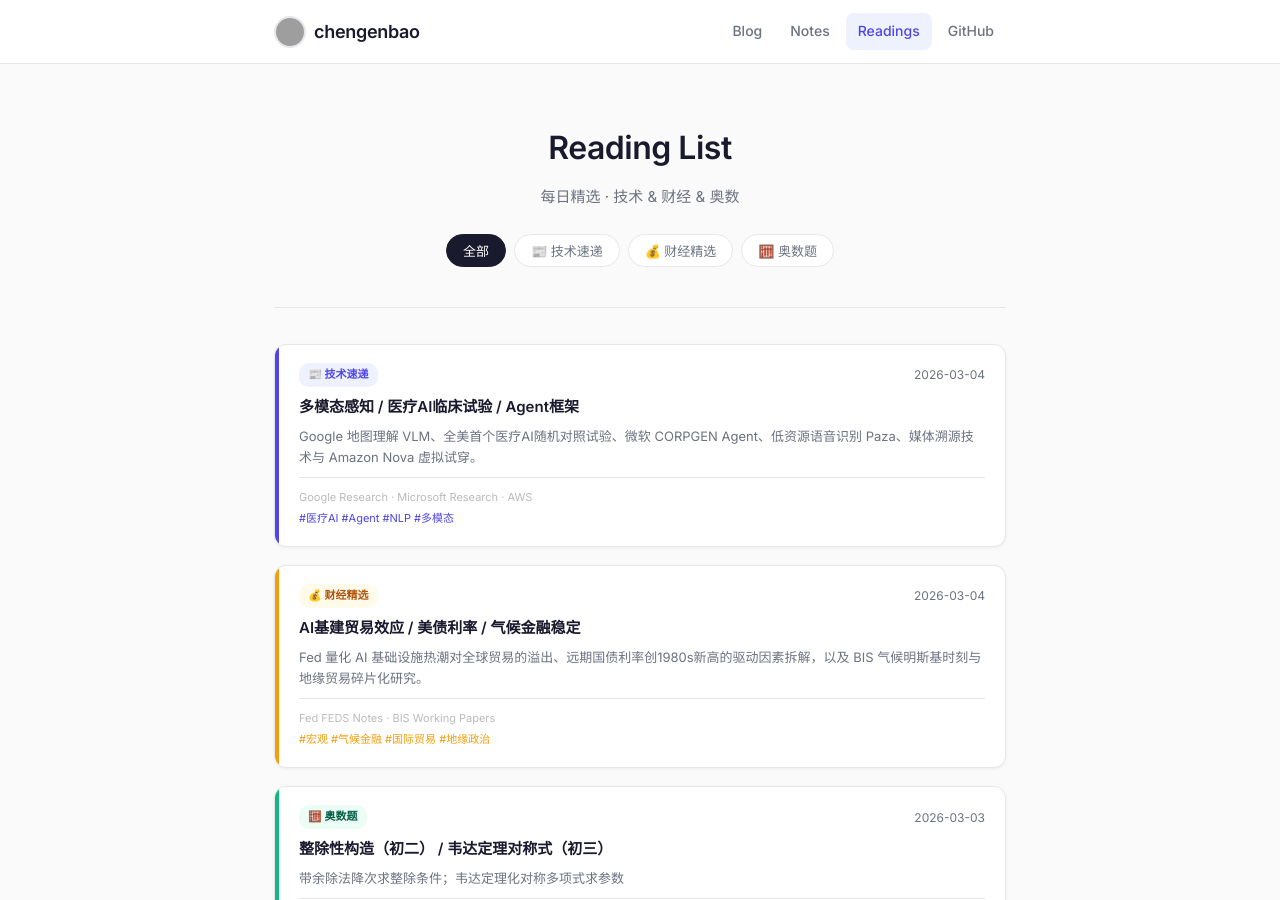
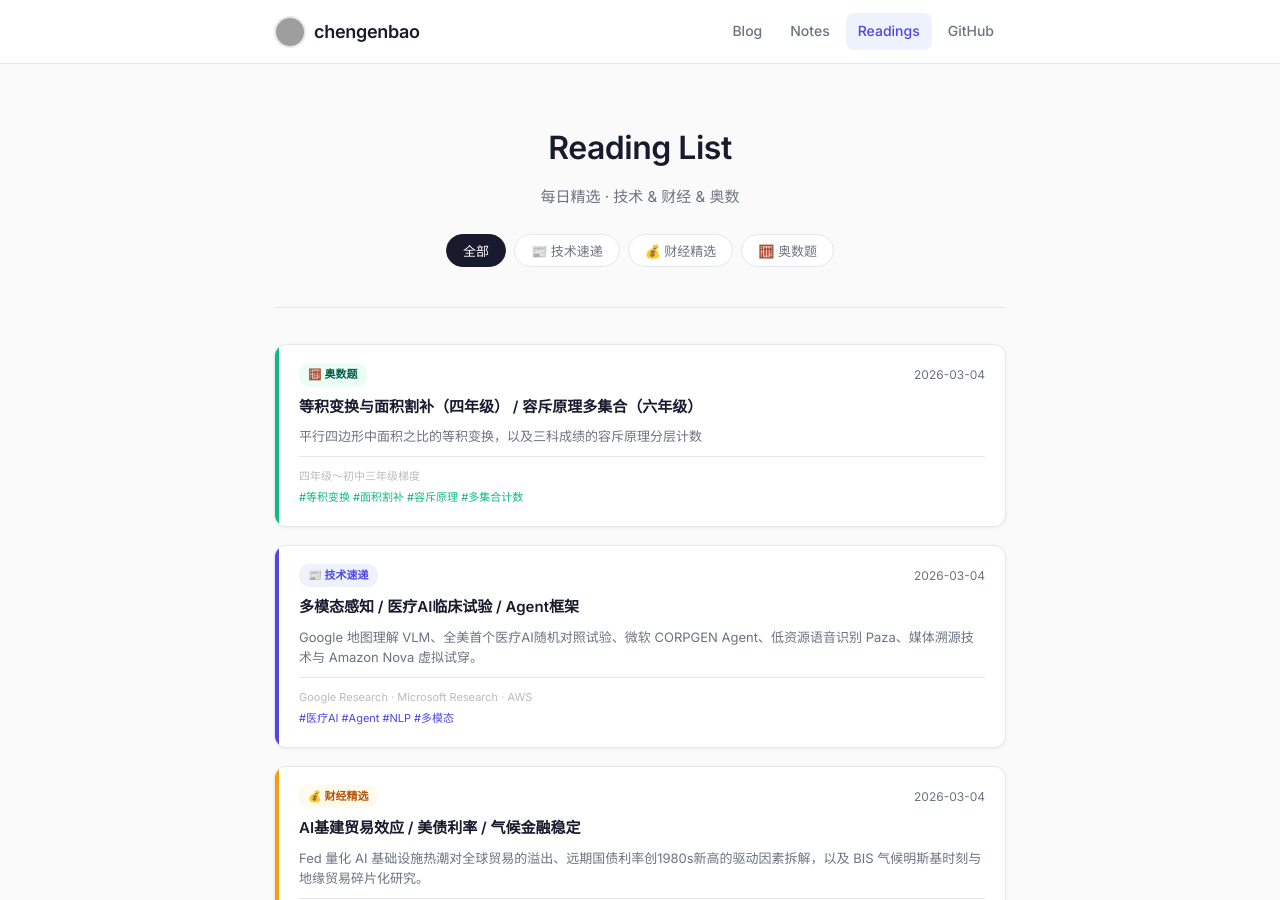
Before and after one commit to chengenbao/chengenbao.github.io, a Jekyll site: the page built from reading-list/index.md, in a window 1280 px wide and 900 px high. Built offline with Jekyll 4.4.1, drawn with Linux system fonts in a browser that asks for light colours; grey boxes are pictures that could not be loaded.

Commit message:
Add 2026-03-04 math card to reading list

```diff
--- a/reading-list/index.md
+++ b/reading-list/index.md
@@ -18,6 +18,21 @@ permalink: /reading-list/
   </div>
 
   <div class="rl-grid">
+<a class="rl-card math" href="/reading-list/2026-03-04-math/">
+  <div class="rl-accent"></div>
+  <div class="rl-body">
+    <div class="rl-top">
+      <span class="rl-badge math">🧮 奥数题</span>
+      <time>2026-03-04</time>
+    </div>
+    <h2>等积变换与面积割补（四年级） / 容斥原理多集合（六年级）</h2>
+    <p>平行四边形中面积之比的等积变换，以及三科成绩的容斥原理分层计数</p>
+    <div class="rl-meta">
+      <span class="rl-source">四年级～初中三年级梯度</span>
+      <span class="rl-tags">#等积变换 #面积割补 #容斥原理 #多集合计数</span>
+    </div>
+  </div>
+</a>
 <a class="rl-card tech" href="/reading-list/2026-03-04-tech/">
   <div class="rl-accent"></div>
   <div class="rl-body">
```
